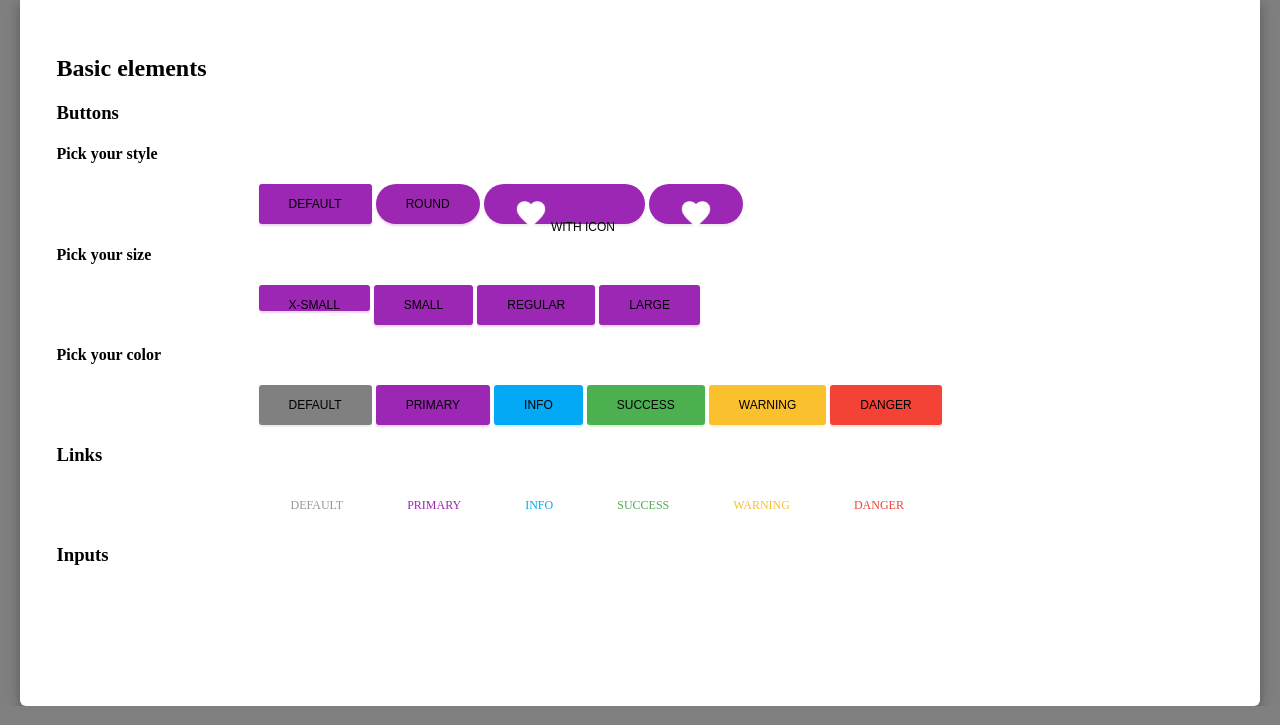
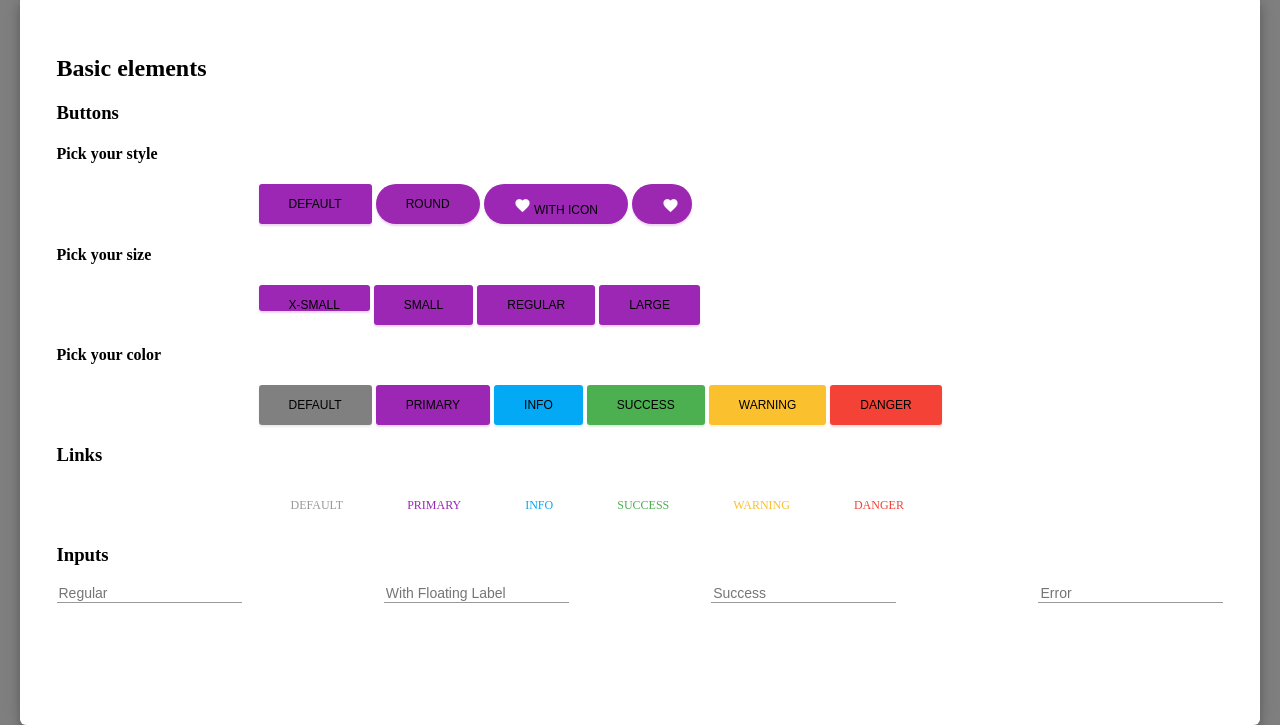
Before and after one commit to aleynikovaib/ira.neuro.moscow, a website: page docs/index.html in a window 1280 px wide. Shown: the part 805-1530 px from the top of the page. Drawn offline with Linux system fonts and the light colour scheme.

Commit message:
add inputs

```diff
--- a/docs/css/blocks/button.css
+++ b/docs/css/blocks/button.css
@@ -69,6 +69,15 @@
     border: none;
 }
 
+.button--only-icon {
+    background: #9C27B0;
+    box-shadow: 0 2px 2px rgba(156, 39, 176, 0.2);
+    border-radius: 30px;
+    border: none;
+    width: 40px;
+    height: 40px;
+}
+
 .button__size {
     background-color: #9C27B4;
 }
--- /dev/null
+++ b/docs/css/blocks/input.css
@@ -0,0 +1,17 @@
+.page__inputs {
+    display: flex;
+    justify-content: space-between;
+}
+
+.input__regular {
+    width: 100%;
+    font-size: 14px;
+    line-height: 16px;
+    border: none;
+    outline: none;
+    border-bottom: 1px solid #999999;
+}
+
+.inputs {
+    width: 25%;
+}
--- a/docs/css/blocks/logo.css
+++ b/docs/css/blocks/logo.css
@@ -13,5 +13,6 @@
 }
 
 .heart {
-    width: 34px;
+    width: 17px;
+    height: 17px;
 }
--- a/docs/css/blocks/page.css
+++ b/docs/css/blocks/page.css
@@ -9,7 +9,7 @@
 }
 
 .page__first-screen {
-    background: url("/docs/images/bg-header.jpg") no-repeat center/cover;
+    background: purple url("images/bg-header.jpg") no-repeat center/cover;
     height: 100vh;
 }
 
--- a/docs/css/style.css
+++ b/docs/css/style.css
@@ -3,5 +3,4 @@
 @import "blocks/header.css";
 @import "blocks/logo.css";
 @import "blocks/button.css";
-
-  bvb
+@import "blocks/input.css";
--- a/docs/index.html
+++ b/docs/index.html
@@ -55,9 +55,9 @@
                 <button class="button button--with-icon">
                     <img class="heart" src="images/icons/heart.png" alt="icon">
                     with icon</button>
-                <div class="button button--with-icon">
+                <button class="button button--only-icon">
                     <img class="heart" src="images/icons/heart.png" alt="icon">
-                </div>
+                </button>
             </div>
             <h4>Pick your size</h4>
             <div class="buttons__pick">
@@ -85,9 +85,38 @@
                 <a href="#" class="link link--danger">Danger</a>
             </div>
             <h3>Inputs</h3>
+            <div class="page__inputs">
+                <div class="input">
+                    <label for="regular">
+                        <input class="input__regular" type="text" id="regular" placeholder="Regular">
+                    </label>
+                </div>
+                <div class="input">
+                    <label for="with floating label">
+                        <input class="input__regular" type="text" id="with floating label" placeholder="With Floating Label">
+                    </label>
+                </div>
+                <div class="input">
+                    <label for="success">
+                        <input class="input__regular" type="text" id="success" placeholder="Success">
+                    </label>
+                </div>
+                <div class="input">
+                    <label for="error">
+                        <input class="input__regular" type="text" id="error" placeholder="Error">
+                    </label>
+                </div>
+            </div>
+
+            <div></div>
+            <div></div>
+            <div></div>
+            <div></div>
         </div>
     </div>
 </div>
 
+
+
 </body>
 </html>
```
Also changed, not shown: docs/images/bg-forest.png (added), docs/images/icons/dollar.png (added), docs/images/icons/menu.png (added), docs/images/icons/people.png (added), docs/images/icons/people2.png (added), docs/images/icons/time.png (added).
